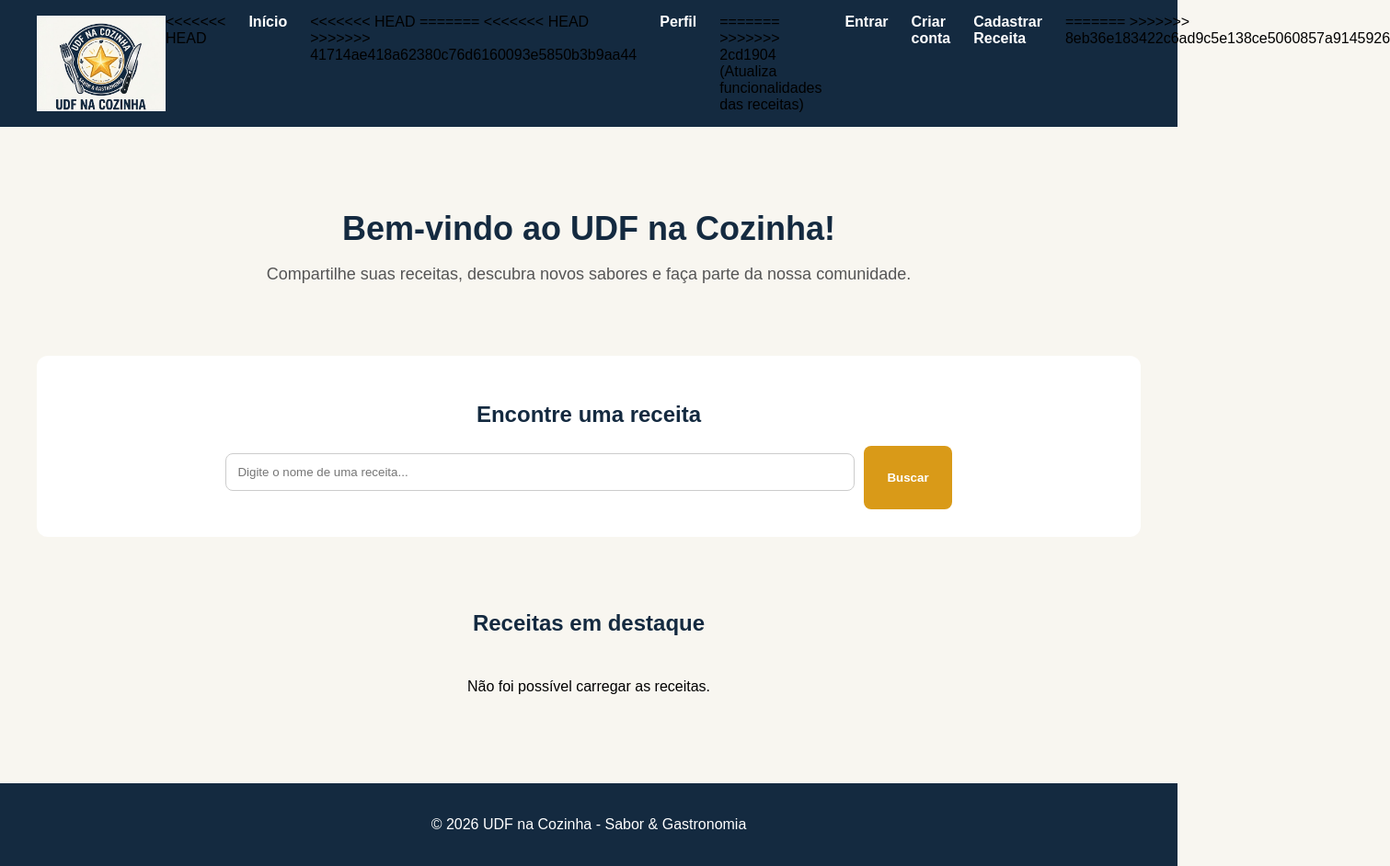
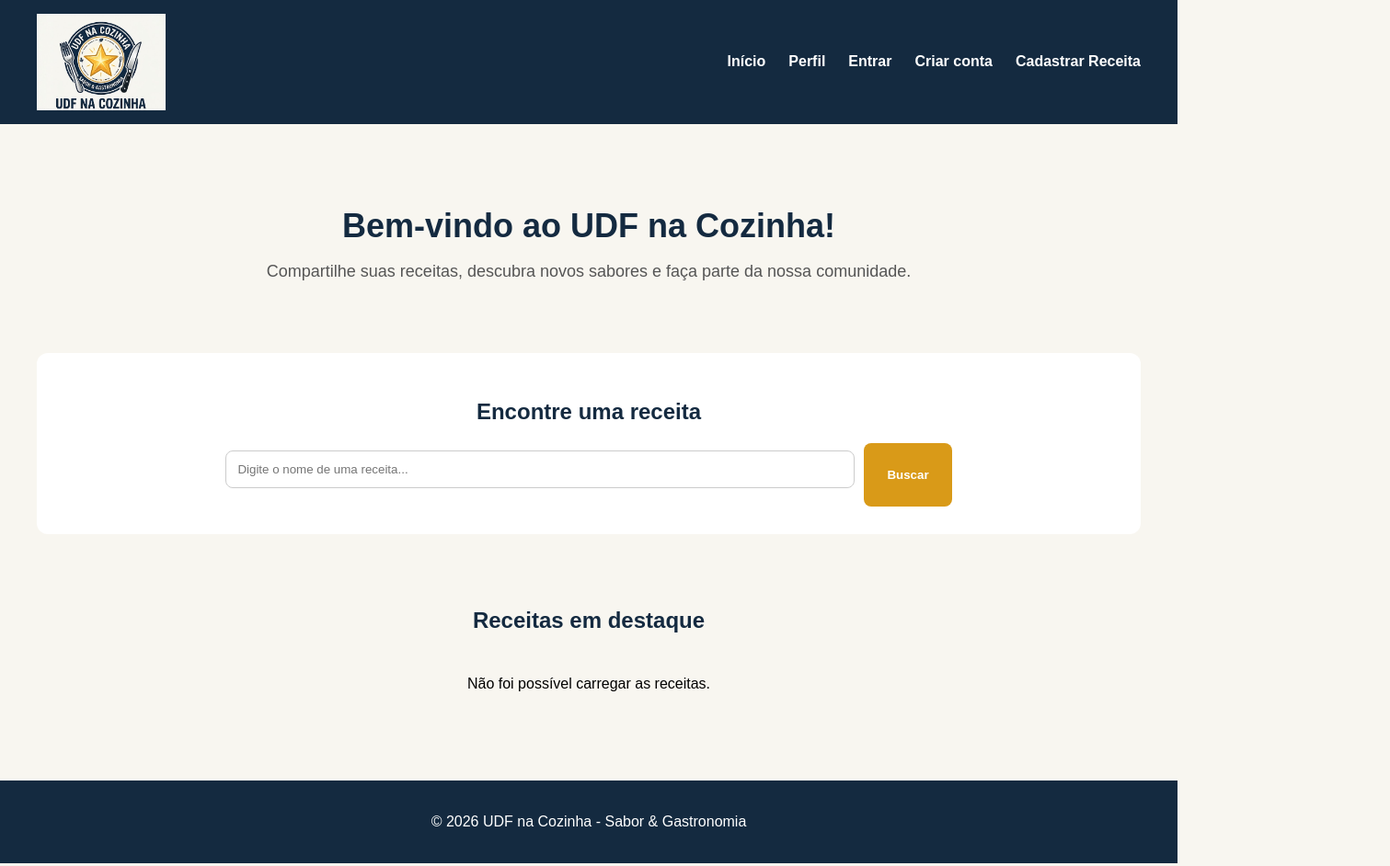
Before and after one commit to ainteligente729-hub/UDF-na-cozinha, a plain HTML site: page htmls/index.html in a window 1280 px wide. Shown: the whole page at 92% size, 1511 px wide, since content can reach past the window. Drawn offline with Linux system fonts and the light colour scheme; no server answers.

Commit message:
Update index.html

```diff
--- a/htmls/index.html
+++ b/htmls/index.html
@@ -21,22 +21,22 @@
     Minhas receitas
 </a>
 
-<<<<<<< HEAD
+
     <nav>
     <a href="index.html">Início</a>
 
 
-<<<<<<< HEAD
-=======
+
+
     <a href="minhas-receitas.html" data-visivel="logado">Minhas receitas</a>
-<<<<<<< HEAD
->>>>>>> 41714ae418a62380c76d6160093e5850b3b9aa44
+
+
     <a href="perfil.html">Perfil</a>
-=======
+
     <a href="cadastro-receita.html" data-visivel="logado">Cadastrar receita</a>
     <a href="#" data-visivel="logado">Perfil</a>
 
->>>>>>> 2cd1904 (Atualiza funcionalidades das receitas)
+
 
     <a href="login.html" data-visivel="visitante">Entrar</a>
     <a href="cadastro.html" data-visivel="visitante">Criar conta</a>
@@ -45,11 +45,11 @@
 
     <button type="button" id="btn-sair"
             data-visivel="logado">Sair</button>
-=======
+
 <a href="cadastro-receita.html" data-visivel="logado">
     Cadastrar receita
 </a>
->>>>>>> 8eb36e183422c6ad9c5e138ce5060857a9145926
+
 
 <a href="perfil.html" data-visivel="logado">
     Perfil
```
